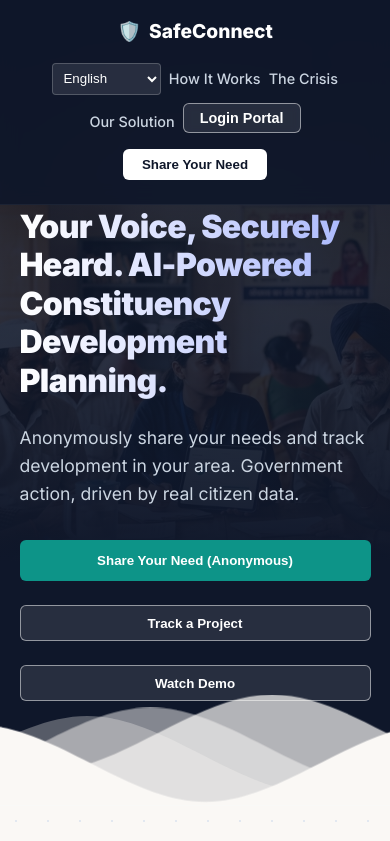
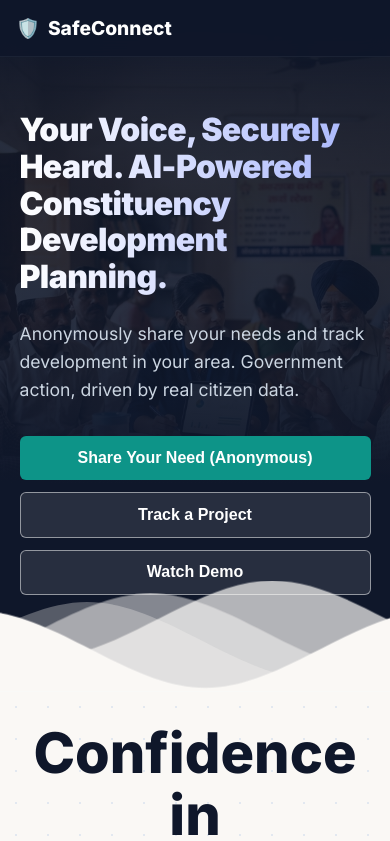
Before and after one commit to reet-9944/People-s-Priorities, a Next.js app: page / in a window 390 px wide. Shown: the top 841 px of the page. Built offline with nearby package versions, Linux system fonts and the light colour scheme.

Commit message:
Complete mobile responsiveness overhaul for navbar, hero buttons, and footer CTA

```diff
--- a/src/app/globals.css
+++ b/src/app/globals.css
@@ -1003,23 +1003,21 @@ a {
 @media (max-width: 768px) {
   /* Navigation */
   .glass-nav {
-    flex-direction: column;
-    padding: 1rem;
-    gap: 1rem;
+    padding: 0.8rem 1rem;
+    flex-direction: row;
+    justify-content: space-between;
   }
   .nav-links {
-    flex-wrap: wrap;
-    justify-content: center;
-    gap: 0.5rem;
+    display: none; /* Hide standard links on mobile */
   }
 
   /* Typography & Spacing */
   .hero {
-    padding-top: 13rem;
+    padding-top: 7rem;
   }
   .hero-title {
-    font-size: 2.5rem;
-    line-height: 1.2;
+    font-size: 2.2rem;
+    line-height: 1.15;
   }
   .hero-subtitle {
     font-size: 1.1rem;
@@ -1031,14 +1029,18 @@ a {
 
   /* Hero & CTA Buttons */
   .hero-buttons,
-  .hero-buttons + div {
+  .hero-buttons + div,
+  .footer-cta-buttons {
     flex-direction: column;
     width: 100%;
+    gap: 0.75rem !important;
   }
   .btn-primary, .btn-secondary, .btn-teal {
     width: 100%;
     text-align: center;
-    margin-bottom: 0.5rem;
+    margin-bottom: 0;
+    padding: 0.8rem 1rem !important;
+    font-size: 1rem !important;
   }
 
   /* Sections and Paddings */
--- a/src/app/page.tsx
+++ b/src/app/page.tsx
@@ -305,9 +305,9 @@ export default function Home() {
         <p className="content-paragraph" style={{ maxWidth: '600px', margin: '0 auto 2.5rem', color: '#cbd5e1' }}>
           Join thousands of citizens making their voices heard securely and anonymously. Be a part of data-driven local development.
         </p>
-        <div style={{ display: 'flex', gap: '1rem', justifyContent: 'center', zIndex: 10 }}>
-          <Link href="/submit"><button className="btn-teal" style={{ padding: '1rem 2rem', fontSize: '1.1rem' }}>Submit Your Need Now</button></Link>
-          <button className="btn-secondary" onClick={() => setIsDemoOpen(true)} style={{ padding: '1rem 2rem', fontSize: '1.1rem', background: 'transparent', color: '#fff', borderColor: '#fff' }}>Watch Demo Video</button>
+        <div className="footer-cta-buttons" style={{ display: 'flex', gap: '1rem', justifyContent: 'center', zIndex: 10, width: '100%', maxWidth: '400px', margin: '0 auto' }}>
+          <Link href="/submit" style={{ width: '100%' }}><button className="btn-teal" style={{ padding: '1rem 2rem', fontSize: '1.1rem', width: '100%' }}>Submit Your Need Now</button></Link>
+          <button className="btn-secondary" onClick={() => setIsDemoOpen(true)} style={{ padding: '1rem 2rem', fontSize: '1.1rem', background: 'transparent', color: '#fff', borderColor: '#fff', width: '100%' }}>Watch Demo Video</button>
         </div>
       </section>
 
```
